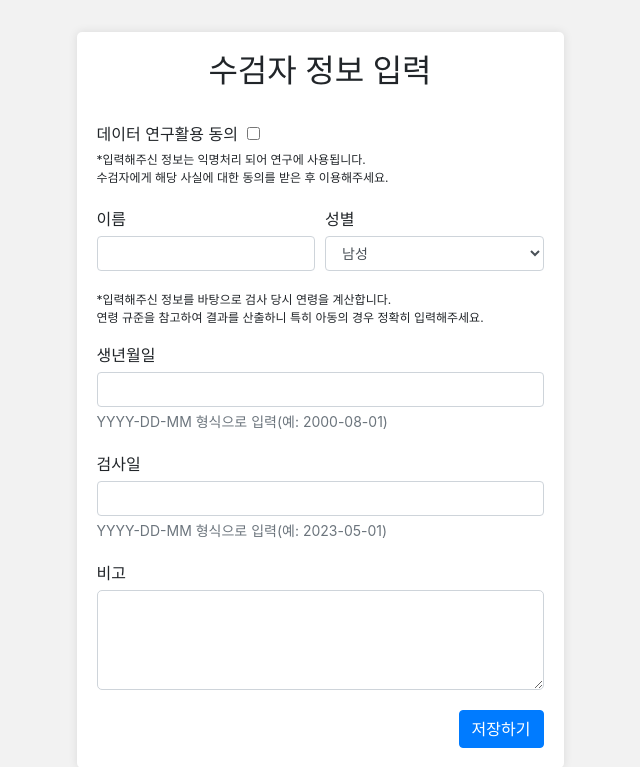
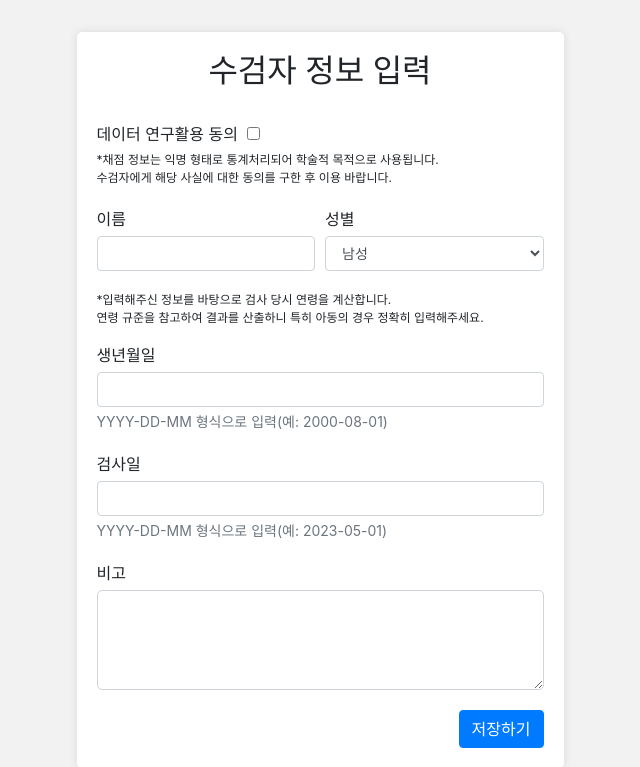
Before and after one commit to JaerryLee/rorschachtest, a Django app: page /client_info/ in a window 1280 px wide. Shown: the top 767 px of the page, without its empty margins (320-960 px from the left). Run offline with Django 4.2, Linux system fonts and the light colour scheme; a user stored in the database is signed in; parts of the project's set-up code (start-up, migrations or seed data) failed here and were passed over; some libraries are stand-ins or nearby versions.

Commit message:
익명 멘트

```diff
--- a/scoring/templates/add_client.html
+++ b/scoring/templates/add_client.html
@@ -62,8 +62,8 @@
                 <div style="display: inline-block; margin-left: 25px; vertical-align: top;">
                     {{ form.consent }}
                 </div>
-                <p style="font-size:12px">*입력해주신 정보는 익명처리 되어 연구에 사용됩니다.<br>
-                    수검자에게 해당 사실에 대한 동의를 받은 후 이용해주세요.<br>
+                <p style="font-size:12px">*채점 정보는 익명 형태로 통계처리되어 학술적 목적으로 사용됩니다.<br>
+                    수검자에게 해당 사실에 대한 동의를 구한 후 이용 바랍니다.<br>
                 </p>
             </div>
             <div class="form-row">
```
